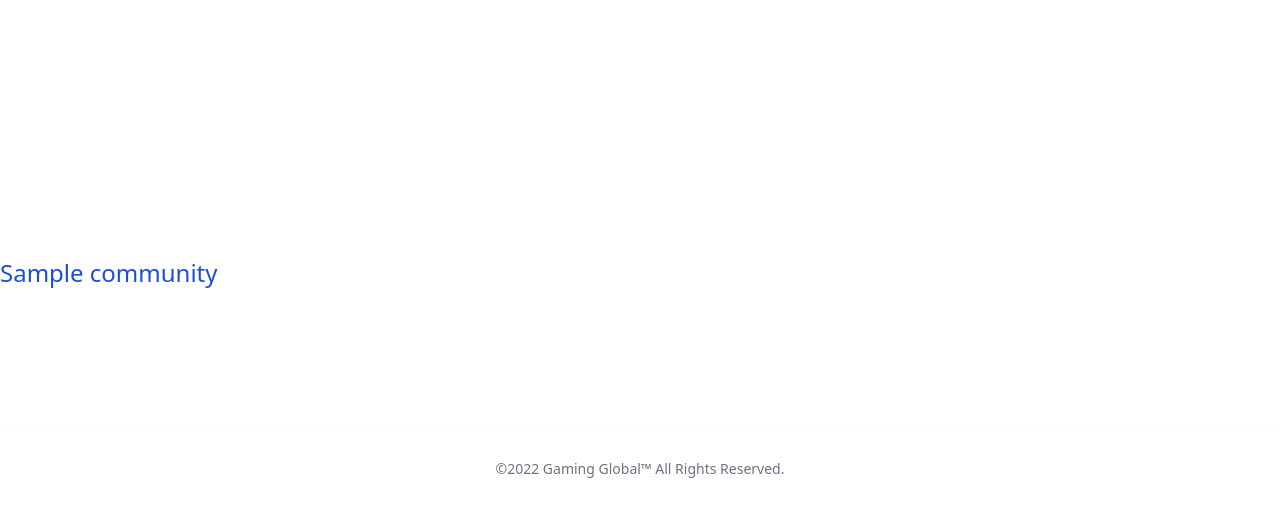
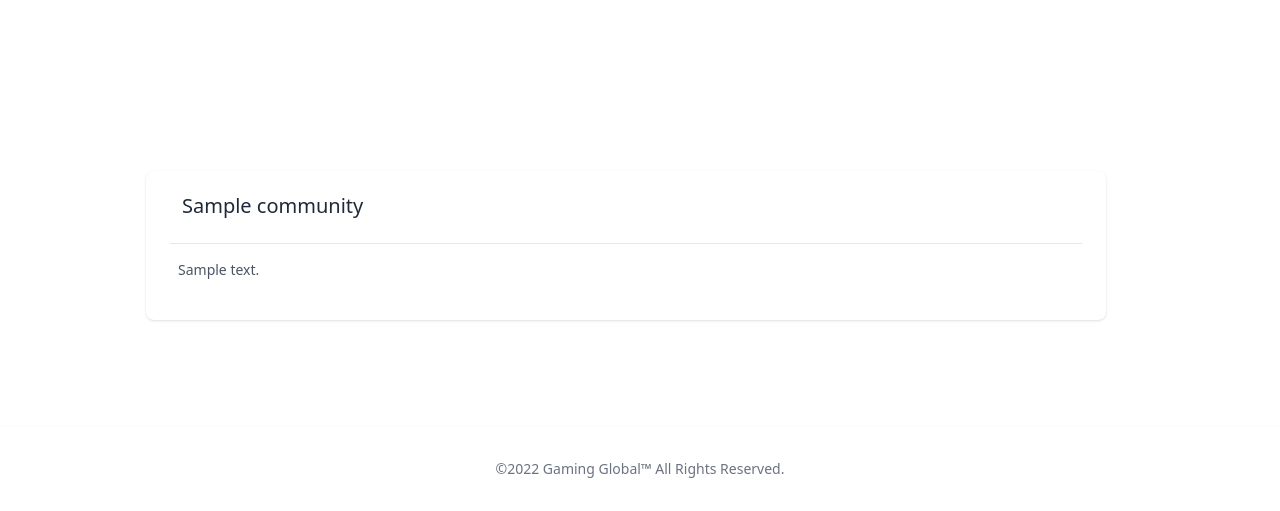
Before and after one commit to JuanPablo2655/3155_Final, a Flask app: page /communities in a window 1280 px wide. Shown: the part 289-800 px from the top of the page. Run offline with Flask 3, Linux system fonts and the light colour scheme; tables that the repository leaves empty hold one stand-in row (values such as "Sample post"); parts of the project's set-up code (start-up, migrations or seed data) failed here and were passed over; some libraries are stand-ins or nearby versions.

Commit message:
more general stuff

```diff
--- a/templates/communities.html
+++ b/templates/communities.html
@@ -8,11 +8,36 @@
 
 <h2 class="text-white text-3xl">Communities:</h2>
 {% for community in communities %}
-<div>
-  <a class="text-2xl text-blue-700" href="{{ url_for('community.community', name=community.community_name)}}">{{
-    community.community_name }}</a>
-  <p class="text-white">{{ community.description }}</p>
+<div aria-label="group of cards" tabindex="0" class="py-8 w-full">
+  <div class="md:flex items-center justify-center w-full">
+    <div tabindex="0" aria-label="card 1"
+      class="slide-right focus:outline-none md:w-3/4 md:mr-7 lg:mb-0 mb-7 bg-white dark:bg-gray-800  p-6 shadow rounded-lg">
+      <div class="flex items-center border-b border-gray-200 dark:border-gray-700  pb-6">
+        <div class="flex items-start justify-between w-full">
+          <div class="pl-3 w-full">
+            <a href="{{ url_for('community.community', name=community.community_name)}}" tabindex="0"
+              class="focus:outline-none text-xl font-medium leading-5 text-gray-800 dark:text-white ">
+              {{ community.community_name }}</a>
+          </div>
+          <a href="{{ url_for('community.community', name=community.community_name)}}" role="img" aria-label="bookmark">
+            <svg xmlns="http://www.w3.org/2000/svg" width="24" height="24" viewBox="0 0 24 24" fill="none"
+              stroke="#ffffff" stroke-width="2" stroke-linecap="round" stroke-linejoin="round">
+              <circle cx="12" cy="12" r="10" />
+              <path d="M12 8l4 4-4 4M8 12h7" />
+            </svg>
+            <path
+              d="M10.5001 4.66667H17.5001C18.1189 4.66667 18.7124 4.9125 19.15 5.35009C19.5876 5.78767 19.8334 6.38117 19.8334 7V23.3333L14.0001 19.8333L8.16675 23.3333V7C8.16675 6.38117 8.41258 5.78767 8.85017 5.35009C9.28775 4.9125 9.88124 4.66667 10.5001 4.66667Z"
+              stroke="currentColor" stroke-width="1.25" stroke-linecap="round" stroke-linejoin="round" />
+            </svg>
+          </a>
+        </div>
+      </div>
+      <div class="px-2">
+        <p tabindex="0" class="focus:outline-none text-sm leading-5 py-4 text-gray-600 dark:text-gray-200 ">{{
+          community.description }}</p>
+      </div>
+    </div>
+  </div>
 </div>
 {% endfor %}
-
 {% endblock %}
```
Also changed, not shown: templates/create.html (line endings or trailing spaces).
